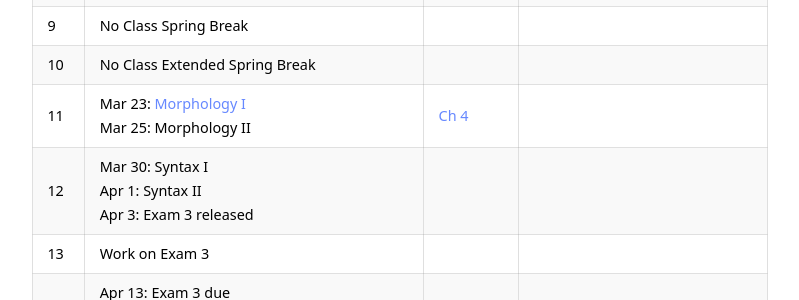
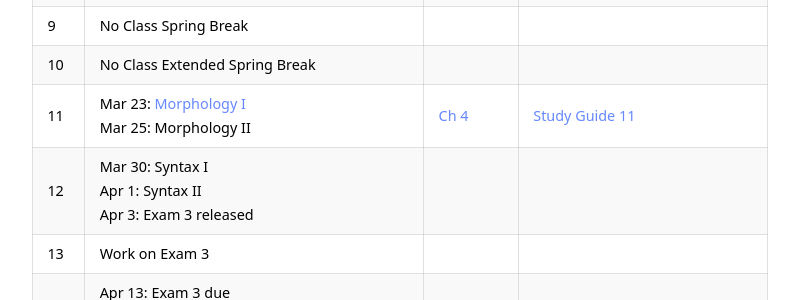
Before and after one commit to kschuler/ling001, a Jekyll site: the page built from index.md, in a window 1280 px wide and 900 px high, scrolled down 3244 px. Shown: the part 154-454 px from the top of the window, without its empty margins (240-1039 px from the left). Built offline with Jekyll 4.4.1, drawn with Linux system fonts in a browser that asks for light colours.

Commit message:
Update index.md

```diff
--- a/index.md
+++ b/index.md
@@ -94,7 +94,7 @@ Wk  | Lecture | Readings | Resources
 8 | Mar 2: **Exam 2** <br>Mar 4: ASL with [Dr. Fisher](https://web.sas.upenn.edu/asl-deafstudies/) & [Dr. Santorini](https://www.ling.upenn.edu/~beatrice/)|  |
 9 | **No Class Spring Break** |  |
 10 | **No Class Extended Spring Break** | |
-11 | Mar 23: [Morphology I](resources/Ling001-20A-13-Morphology1-pdf.pdf)<br>Mar 25: Morphology II | [Ch 4](https://app.perusall.com/courses/intro-to-linguistics-1/chapter-4-4-1-4-5?assignmentId=pxa2xEZE3KQXDioBC&part=1) |
+11 | Mar 23: [Morphology I](resources/Ling001-20A-13-Morphology1-pdf.pdf)<br>Mar 25: Morphology II | [Ch 4](https://app.perusall.com/courses/intro-to-linguistics-1/chapter-4-4-1-4-5?assignmentId=pxa2xEZE3KQXDioBC&part=1) | [Study Guide 11](resources/studyguide-week11.pdf)
 12 | Mar 30: Syntax I <br> Apr 1: Syntax II <br> Apr 3: **Exam 3 released**|  |
 13 | **Work on Exam 3**| |
 14 | Apr 13: **Exam 3 due**<br> Apr 13: Variation <br> Apr 15: Historical | TBD | [Language journal](resources/language-journal-assignment) (due April 13)
```
